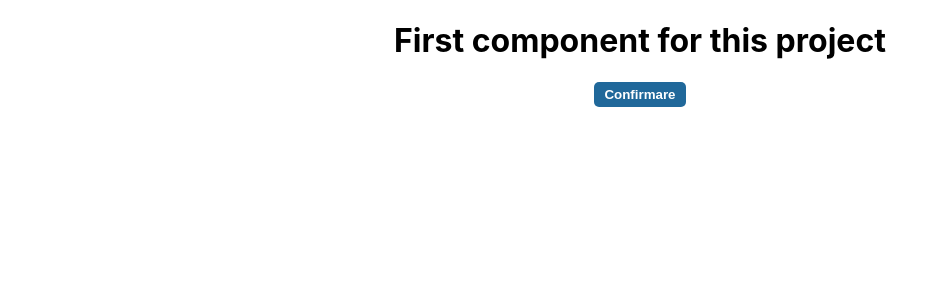
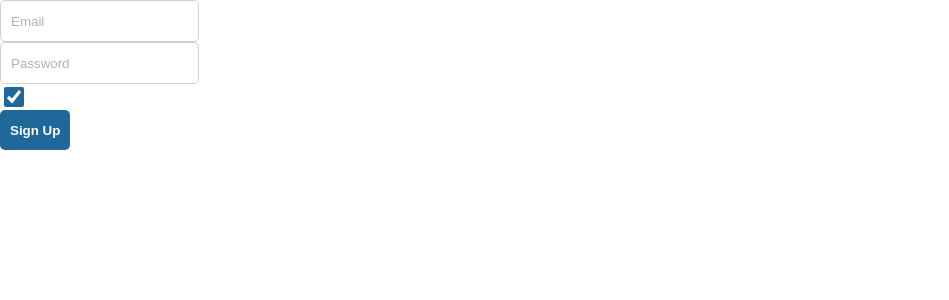
Before and after one commit to Jiorel/Admin-Panel, a React (Create React App) app: page / in a window 1280 px wide. Shown: the top 300 px of the page, without its empty margins (0-949 px from the left). Built offline with nearby package versions, Linux system fonts and the light colour scheme.

Commit message:
Implemented input and checkbox

```diff
--- a/src/App.tsx
+++ b/src/App.tsx
@@ -1,11 +1,18 @@
 import "./App.css";
-import { Button } from "./components/Button";
+import { Button, Input, Checkbox } from "./components";
 
 function App() {
   return (
     <div className="App">
-      <h1>First component for this project</h1>
-      <Button type="primary">Confirmare</Button>
+      {/* <div className="card">
+        <div className="card__header">
+          <span className="card__header__title">Sign In</span>
+        </div> */}
+      <Input type="email" placeholder="Email" />
+      <Input type="password" placeholder="Password" />
+      <Checkbox checked={true} />
+      <Button type="primary">Sign Up</Button>
+      {/* </div> */}
     </div>
   );
 }
--- a/src/components/Button/Button.css
+++ b/src/components/Button/Button.css
@@ -2,13 +2,15 @@
   outline: none;
   appearance: none;
   border: none;
+  display: block;
 
-  padding: 5px 10px;
+  padding: 0px 10px;
   font-weight: bold;
   color: #ffffff;
 
   border-radius: 5px;
   cursor: pointer;
+  height: 40px;
 }
 
 .button--state-primary {
--- a/src/components/Button/Button.tsx
+++ b/src/components/Button/Button.tsx
@@ -8,9 +8,5 @@ export function Button({
   type,
   children,
 }: React.PropsWithChildren<ButtonProps>) {
-  return (
-    <button className={`button  button button--state-${type}`}>
-      {children}
-    </button>
-  );
+  return <button className={`button button--state-${type}`}>{children}</button>;
 }
--- a/src/components/Button/index.ts
+++ /dev/null
@@ -1 +0,0 @@
-export * from "./Button"
--- /dev/null
+++ b/src/components/Input/Input.css
@@ -0,0 +1,29 @@
+.input {
+  outline: none;
+  display: block;
+
+  height: 40px;
+  background: white;
+  border-radius: 5px;
+  border: 1px solid #cfd2cf;
+
+  color: #b2b1b9;
+}
+
+.input::placeholder {
+  color: #b2b1b9;
+}
+
+.input:not(.input--type-checkbox) {
+  padding: 0 10px;
+  appearance: none;
+}
+
+.input--type-checkbox {
+  width: 20px;
+  height: 20px;
+}
+
+.input--type-checkbox:checked {
+  accent-color: #20689a;
+}
--- /dev/null
+++ b/src/components/Input/Input.tsx
@@ -0,0 +1,30 @@
+import "./Input.css";
+
+interface InputProps {
+  type: "text" | "email" | "password";
+  placeholder: string;
+}
+
+export function Input({ type, placeholder }: InputProps) {
+  return (
+    <input
+      className={`input input--type-${type}`}
+      type={type}
+      placeholder={placeholder}
+    />
+  );
+}
+
+interface CheckboxProps {
+  checked: boolean;
+}
+
+export function Checkbox({ checked }: CheckboxProps) {
+  return (
+    <input
+      className="input input--type-checkbox"
+      type="checkbox"
+      checked={checked}
+    />
+  );
+}
--- /dev/null
+++ b/src/components/index.ts
@@ -0,0 +1,3 @@
+export * from "./Button/Button"
+
+export * from "./Input/Input"
```
